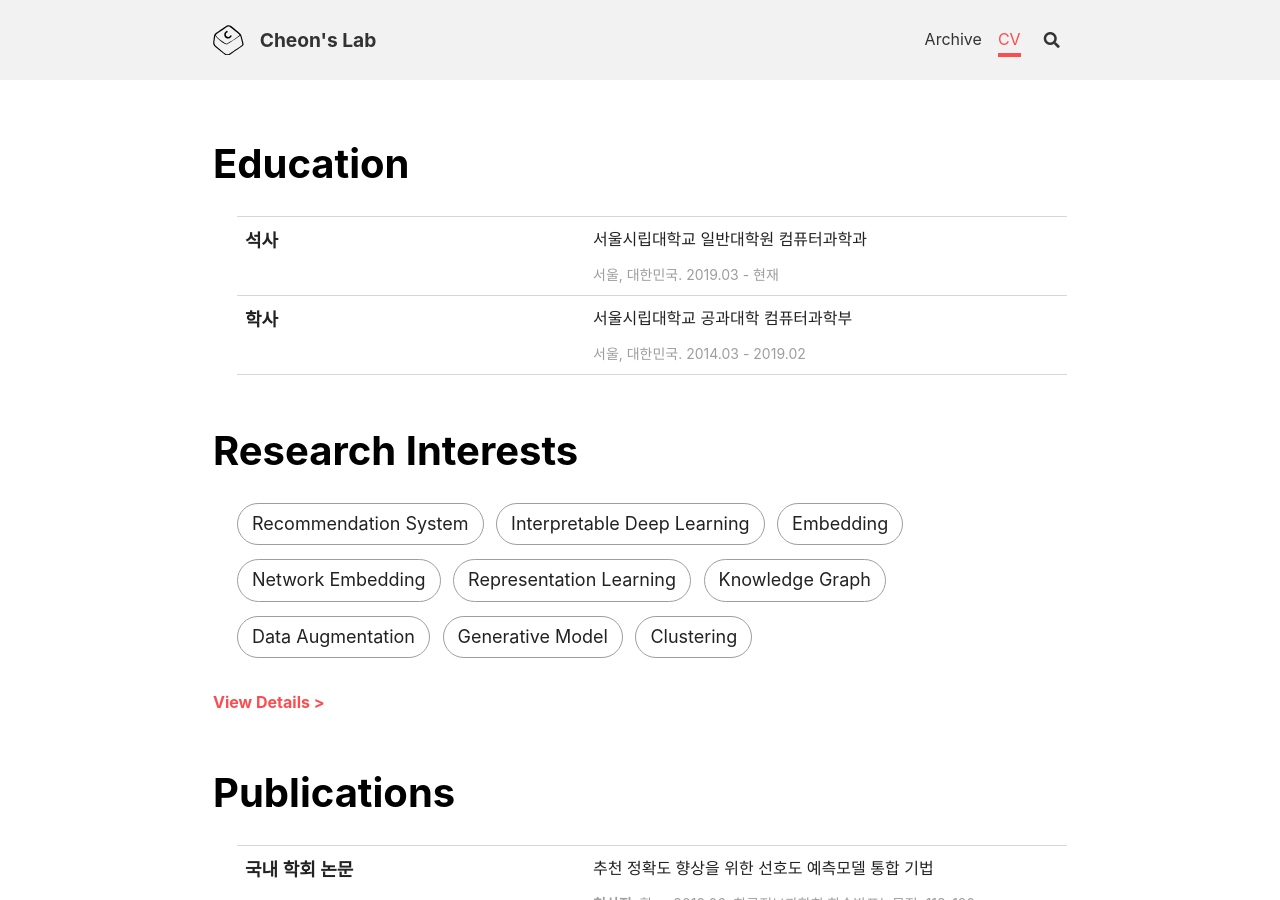
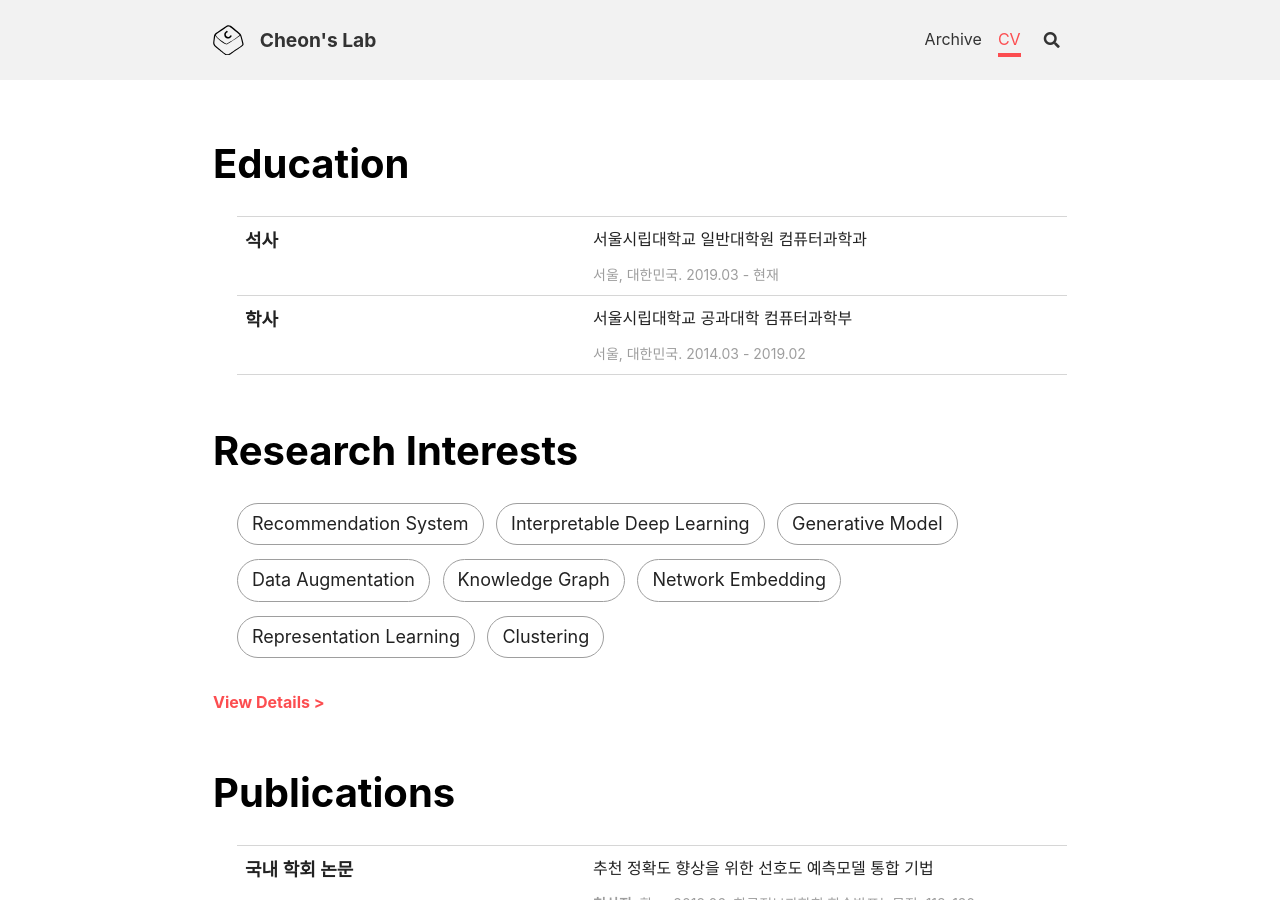
Before and after one commit to cheon-research/cheon-research.github.io, a Jekyll site: the page built from cv.html, in a window 1280 px wide and 900 px high. Built offline with Jekyll 4.4.1, drawn with Linux system fonts in a browser that asks for light colours; nearby versions of some CDN libraries; some of the changed text lies outside the part shown.

Commit message:
Update cv.html

```diff
--- a/cv.html
+++ b/cv.html
@@ -47,12 +47,11 @@ layout: article
     <ul>
         <li class="cell">Recommendation System</li>
         <li class="cell">Interpretable Deep Learning</li>
-        <li class="cell">Embedding</li>
+        <li class="cell">Generative Model</li>
+        <li class="cell">Data Augmentation</li>
+        <li class="cell">Knowledge Graph</li>
         <li class="cell">Network Embedding</li>
         <li class="cell">Representation Learning</li>
-        <li class="cell">Knowledge Graph</li>
-        <li class="cell">Data Augmentation</li>
-        <li class="cell">Generative Model</li>
         <li class="cell">Clustering</li>
     </ul>
     <a href="/research">View Details ></a><br>
@@ -142,10 +141,7 @@ layout: article
         <li class="cell">PyTorch</li>
         <li class="cell">Keras</li>
         <li class="cell">TensorFlow</li>
-        <li class="cell">Django</li>
-        <li class="cell">Java</li>
-        <li class="cell">C</li>
-        <li class="cell">React-Native</li>
+        <li class="cell">React</li>
     </ul>
 </div>
 
```
